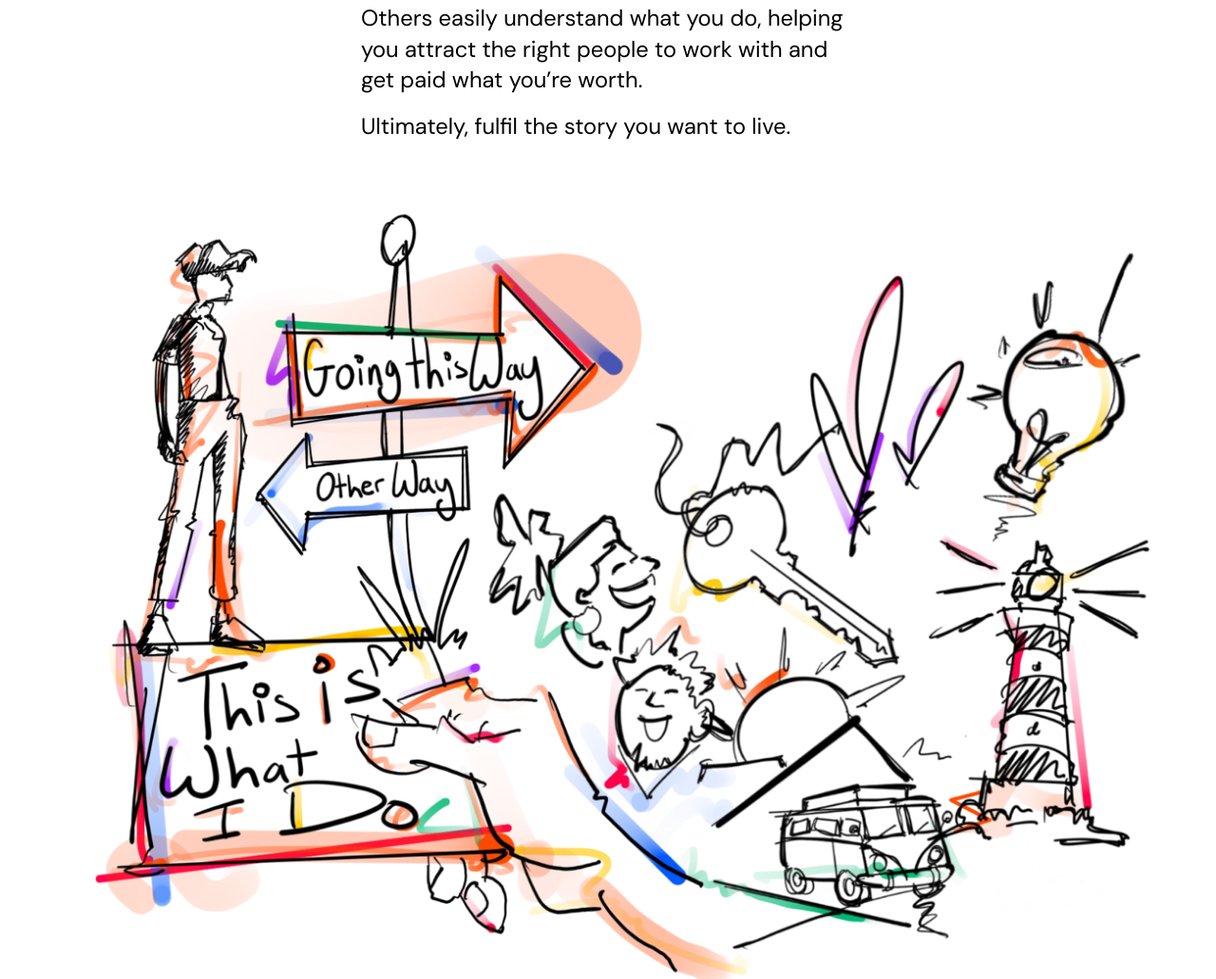
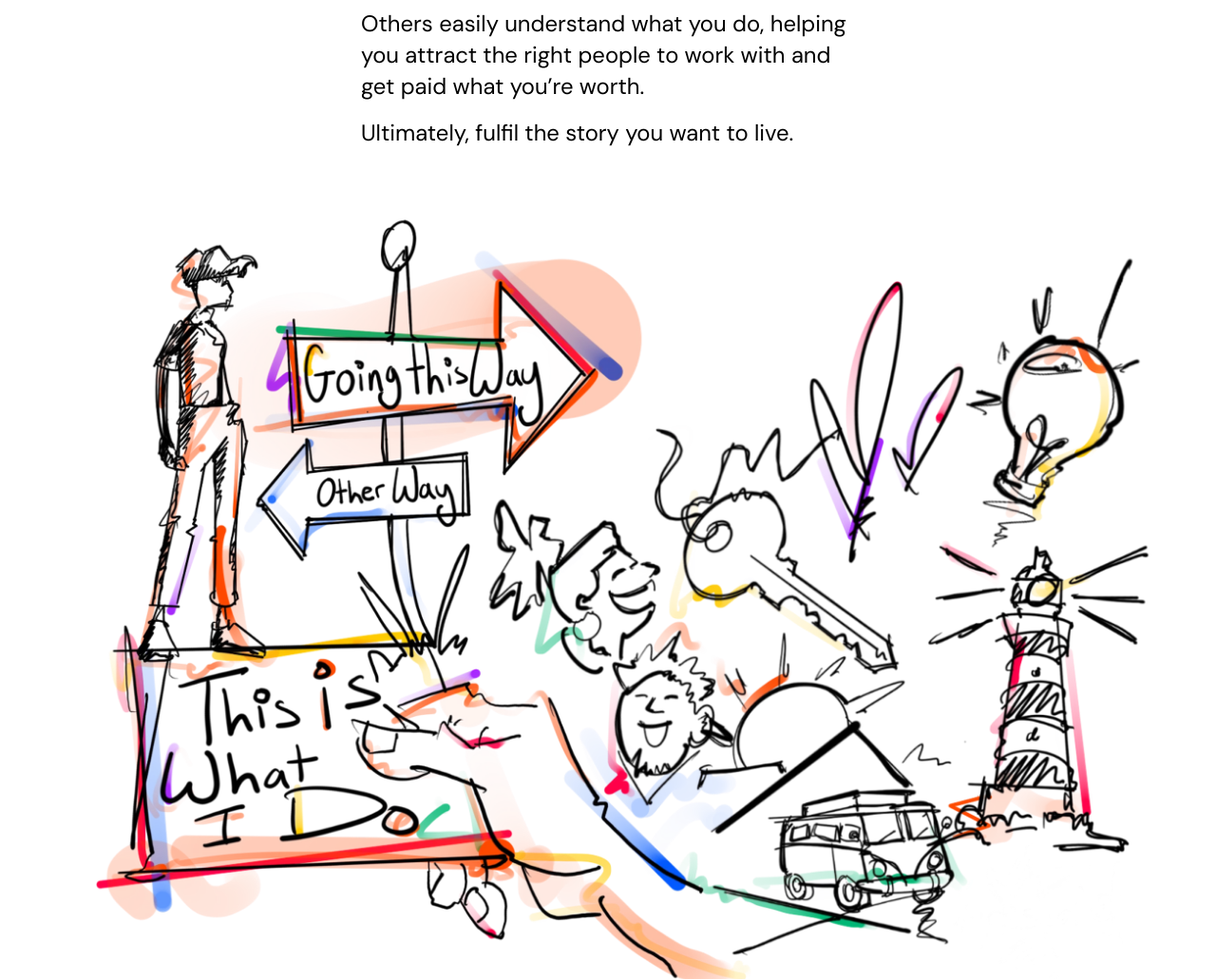
Before and after one commit to as1spatel/asispatel.com, a plain HTML site: page index.html in a window 1280 px wide. Shown: the part 7187-8218 px from the top of the page at 95% size. Drawn offline with Linux system fonts and the light colour scheme.

Commit message:
Fixed desktop type sizes from 981px up, as on Carrd
Co-Authored-By: Claude Opus 5.5 <noreply@anthropic.com>
Claude-Session: https://claude.ai/code/session_01Bu11yoAJGt2twBmbXTc8pX

```diff
--- a/assets/css/styles.css
+++ b/assets/css/styles.css
@@ -81,6 +81,24 @@
   --ease-out: cubic-bezier(0.22, 1, 0.36, 1);
   --duration-reveal: 900ms;
   --duration-press:  120ms;
+}
+
+
+/* Desktop (981px and up): fixed sizes, exactly as on Carrd, which doesn't
+   scale type with window width. Below this the fluid sizes above apply. */
+@media (min-width: 61.3125rem) {
+  :root {
+    --text-base:    1.4896rem;  /* 23.83px */
+    --text-md:      1.625rem;   /* 26px */
+    --text-lg:      2.1667rem;  /* 34.67px */
+    --text-xl:      2.1667rem;  /* 34.67px */
+    --text-button:  2rem;       /* 32px */
+    --text-link-sm: 1.625rem;   /* 26px */
+    --text-2xl:     3.25rem;    /* 52px */
+    --text-title:   6.23rem;    /* 99.7px */
+    --text-3xl:     7.58rem;    /* 121px */
+    --gutter:       3.25rem;    /* 52px */
+  }
 }
 
 
--- a/index.html
+++ b/index.html
@@ -27,8 +27,8 @@
   <link rel="preconnect" href="https://fonts.googleapis.com">
   <link rel="preconnect" href="https://fonts.gstatic.com" crossorigin>
   <link rel="stylesheet" href="https://fonts.googleapis.com/css2?display=swap&amp;family=DM+Sans:ital,wght@0,400;1,400&amp;family=Anton:ital,wght@0,400;1,400&amp;family=Indie+Flower:ital,wght@0,400;1,400">
-  <link rel="stylesheet" href="assets/css/styles.css?v=202611241905">
-  <script src="assets/js/main.js?v=202611241905" defer></script>
+  <link rel="stylesheet" href="assets/css/styles.css?v=202611241907">
+  <script src="assets/js/main.js?v=202611241907" defer></script>
 </head>
 <body>
   <a class="skip-link" href="#main">Skip to content</a>
```
Also changed, not shown: styleguide.html (+1 -1 lines).
